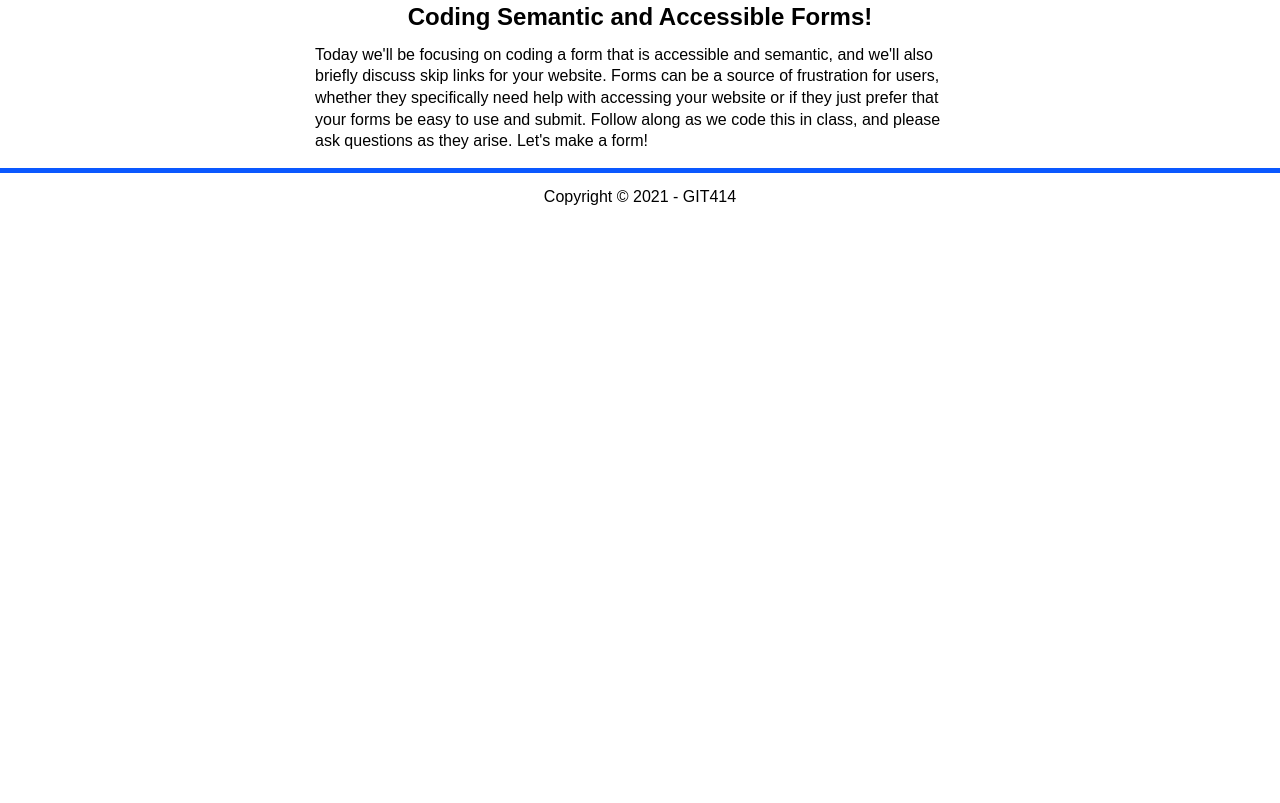
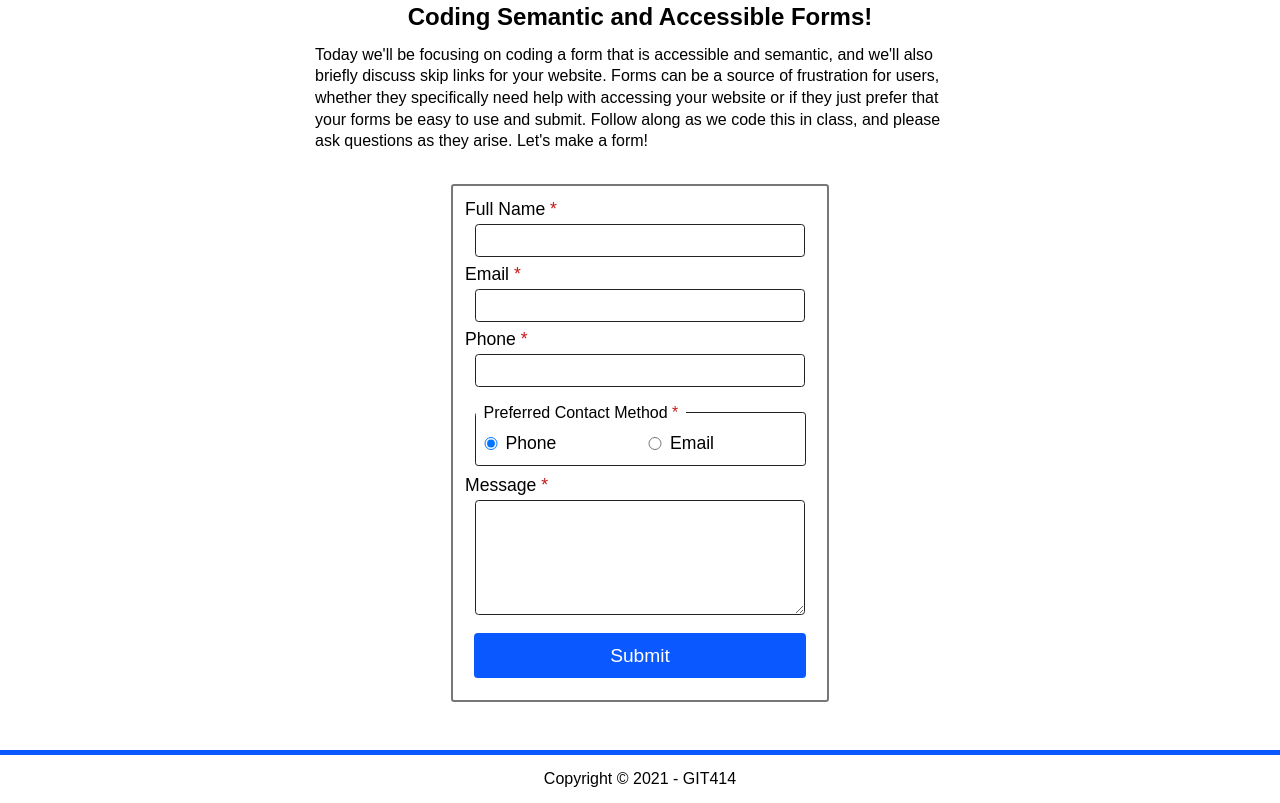
Before and after one commit to codeandkicks/GIT_515, a plain HTML site: page 1.2_AccessForms/index.html in a window 1280 px wide. Shown: the part 511-1314 px from the top of the page. Before the commit the page ends 800 px from the top, so only its background shows below. Drawn offline with Linux system fonts and the light colour scheme.

Commit message:
Index update

```diff
--- a/1.2_AccessForms/index.html
+++ b/1.2_AccessForms/index.html
@@ -26,7 +26,30 @@
 			<h2>Coding Semantic and Accessible Forms!</h2>
 			<p>Today we'll be focusing on coding a form that is accessible and semantic, and we'll also briefly discuss skip links for your website. Forms can be a source of frustration for users, whether they specifically need help with accessing your website or if they just prefer that your forms be easy to use and submit. Follow along as we code this in class, and please ask questions as they arise. Let's make a form!</p>
 
-<!-- 	-------- TO-DO: ADD FORM CODE HERE DURING CLASS, FOLLOW ALONG TO COMPLETE -------- -->
+			<form action="#" method="post">
+				<label for="full-name">Full Name <span class="required">*</span></label>
+				<input type="text" id="full-name" name="full-name" required>
+
+				<label for="email">Email <span class="required">*</span></label>
+				<input type="email" id="email" name="email" required>
+
+				<label for="phone">Phone <span class="required">*</span></label>
+				<input type="tel" id="phone" name="phone" required>
+
+				<fieldset>
+				  <legend>Preferred Contact Method <span class="required">*</span></legend>
+				  <input id="contact-phone" type="radio" name="contact" value="phone" checked required>
+				  <label for="contact-phone">Phone</label>
+
+				  <input id="contact-email" type="radio" name="contact" value="email" required>
+				  <label for="contact-email">Email</label>
+				</fieldset>
+
+				<label for="message">Message <span class="required">*</span></label>
+				<textarea id="message" name="message" rows="2" required></textarea>
+
+				<input type="submit">
+			  </form>
 		</article>
 	</main>
 	<footer>
```
